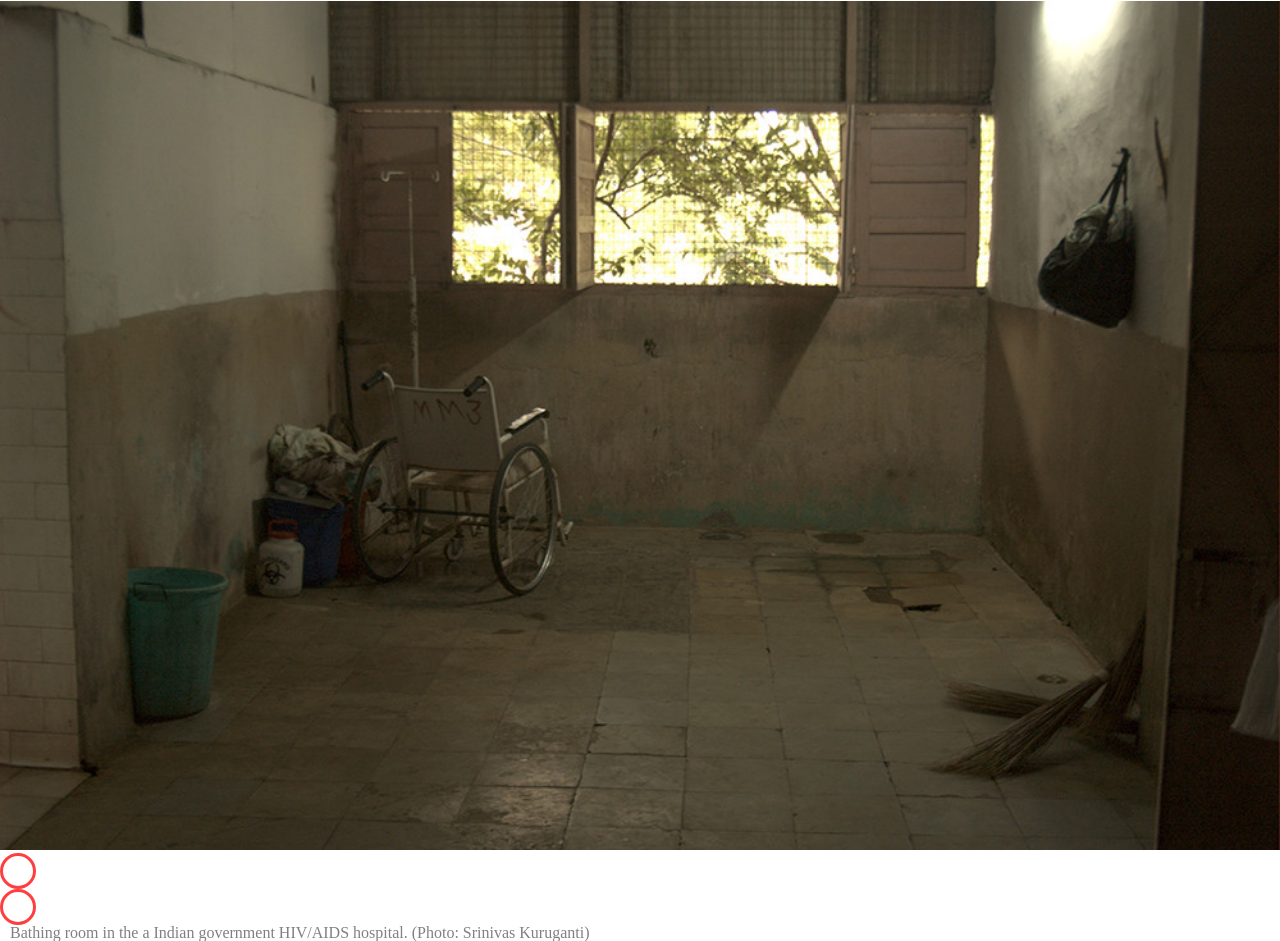
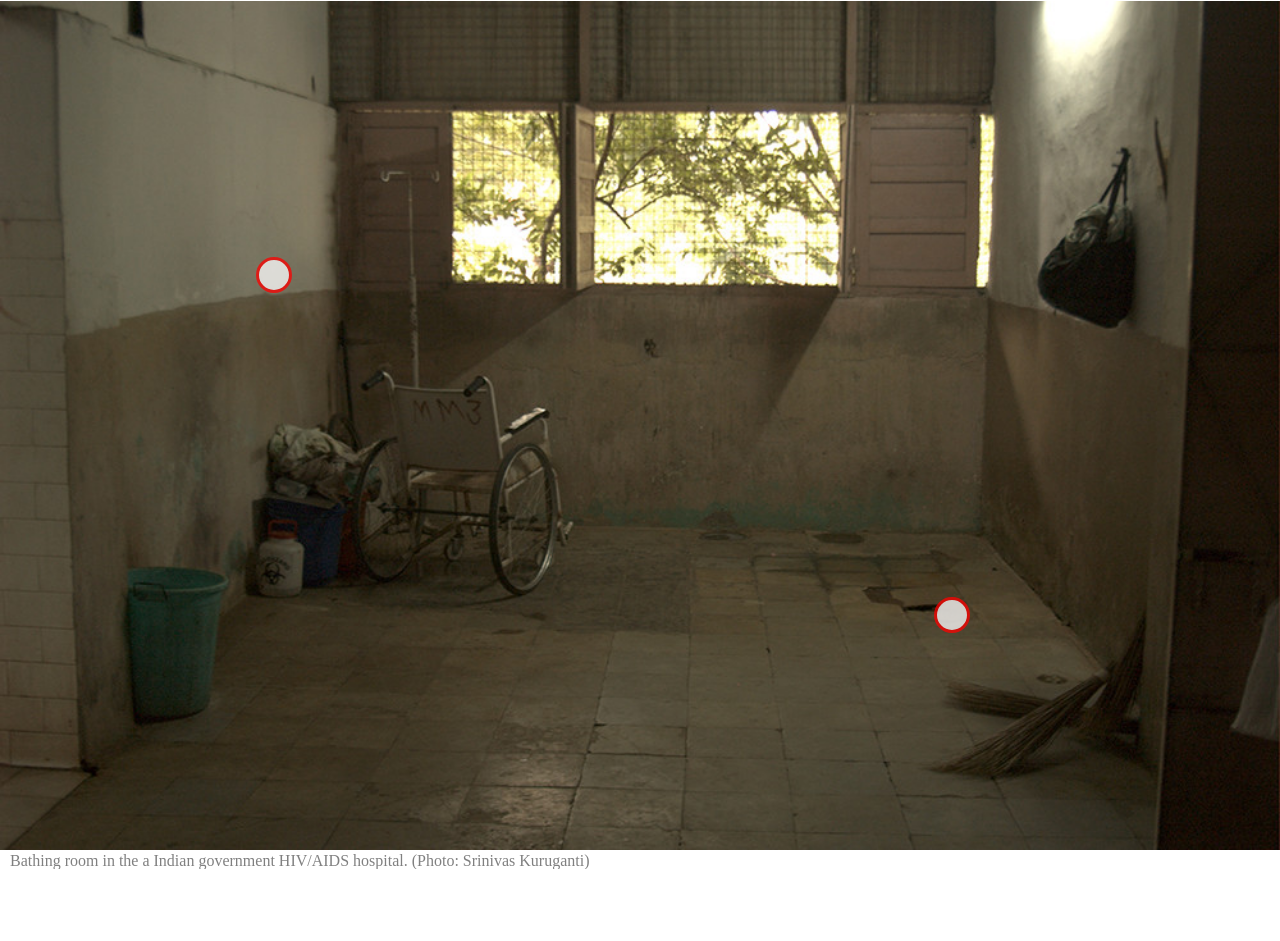
Before and after one commit to sandeepmj/hotspot-images, a plain HTML site: page index.html in a window 1280 px wide. Shown: the part 1203-2144 px from the top of the page. After the commit the page ends 2072 px from the top, so only its background shows below. Drawn offline with nearby package versions, Linux system fonts and the light colour scheme.

Commit message:
broom/chair btn

```diff
--- a/main.css
+++ b/main.css
@@ -88,13 +88,6 @@ You will find this is far easier than the opposite task of using CSS to cram you
         top: 25%;
         /* Must be in percentage or will move on different devices*/
         left: 70%;
-        /* Must be in percentage or will move on different devices*/
-        /*-webkit-transition: opacity 5s ease-in;
-        -moz-transition: opacity 5s ease-in;
-        -o-transition: opacity 5s ease-in;
-        transition: opacity 5s ease-in;*/
-        /*content: "i";
-    color: red;*/
     }
 
     #circle_grapes {
@@ -103,8 +96,24 @@ You will find this is far easier than the opposite task of using CSS to cram you
         /* Must be in percentage or will move on different devices*/
         left: 60%;
         /* Must be in percentage or will move on different devices*/
-        /*content: "i";
-    color: red;*/
+    }
+
+    #circle_chair {
+        /*background-color: purple;*/
+        position: absolute;
+        top: 30%;
+        /* Must be in percentage or will move on different devices*/
+        left: 20%;
+        /* Must be in percentage or will move on different devices*/
+    }
+
+    #circle_broom {
+        /*background-color: purple;*/
+        position: absolute;
+        top: 70%;
+        /* Must be in percentage or will move on different devices*/
+        left: 73%;
+        /* Must be in percentage or will move on different devices*/
     }
 
     .photo-container {
```
